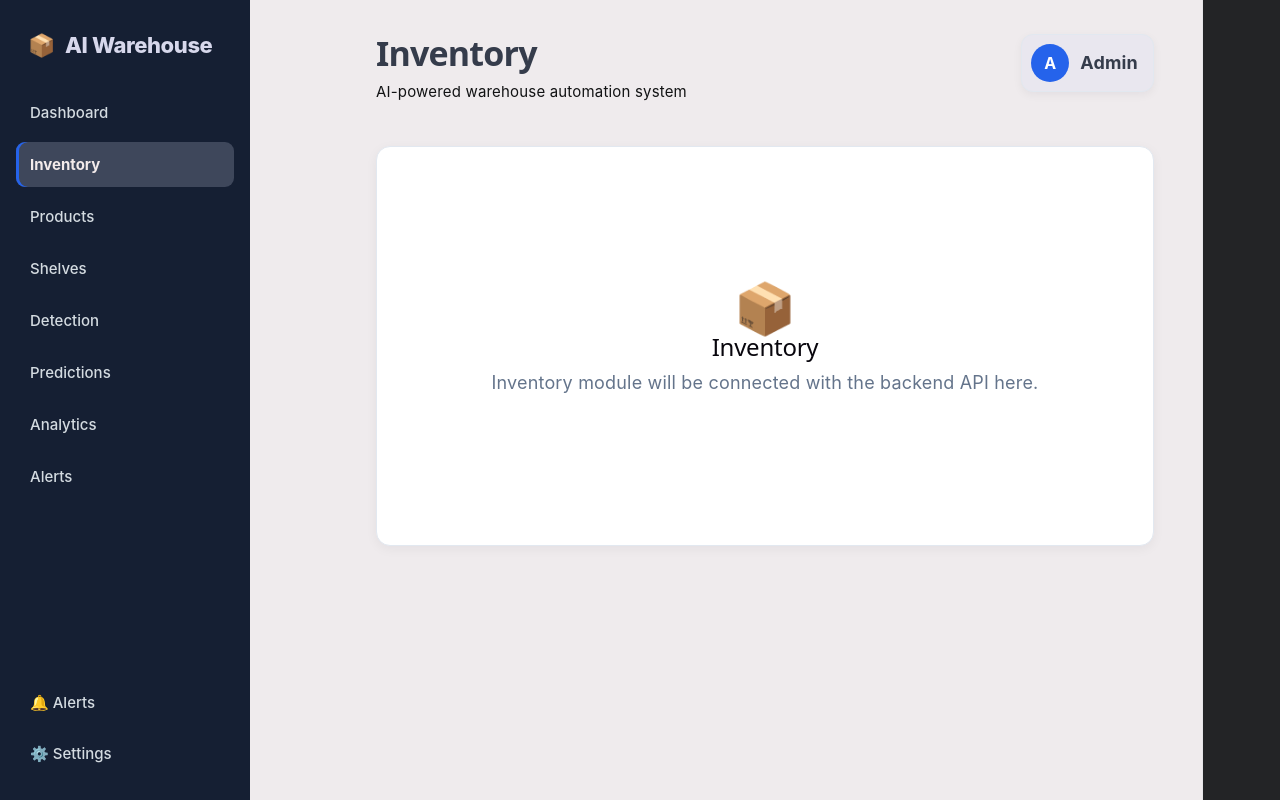
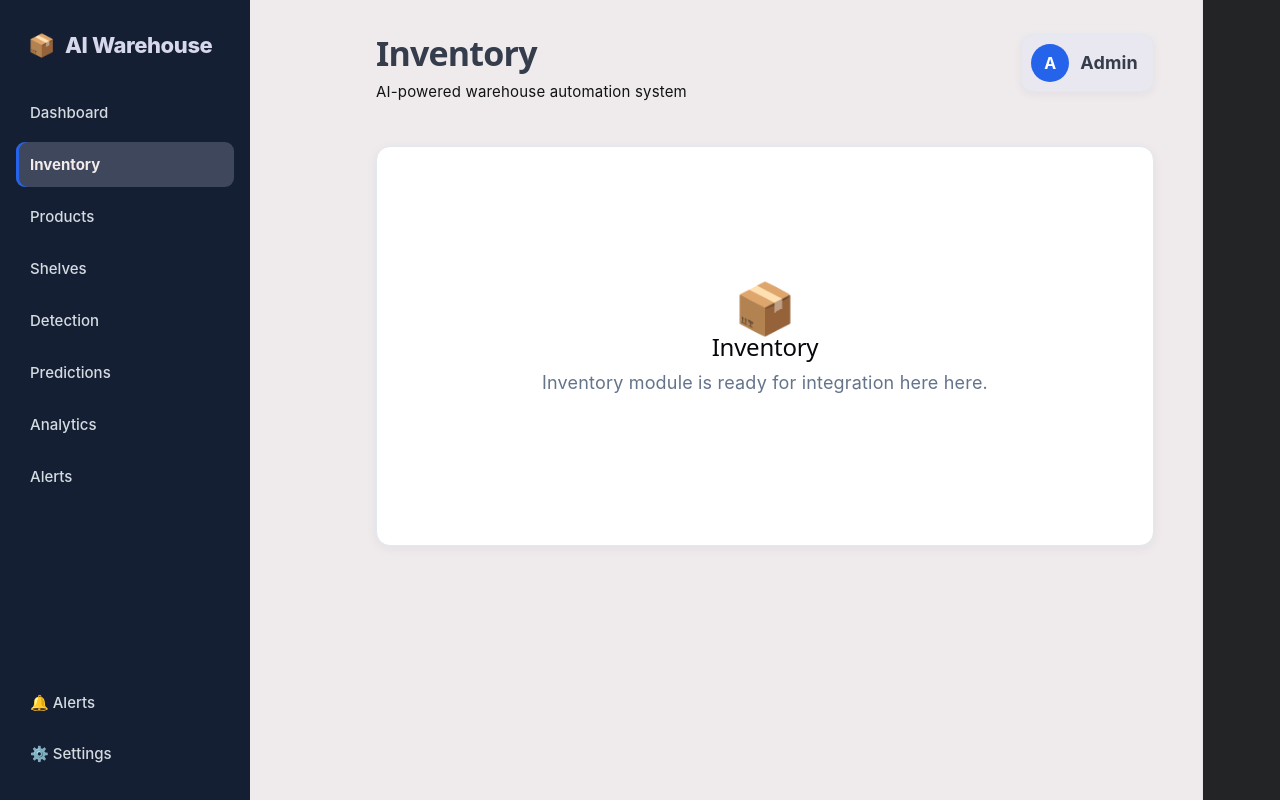
Before and after one commit to khyatiisingh25/AI-Warehouse-Automation, a React app in the folder frontend/: page / in a window 1280 px wide. Both pictures are taken after a click on the button "Inventory". Built offline with nearby package versions, Linux system fonts and the light colour scheme; the HTML template or start-up script is replaced by a standard one.

Commit message:
fix frontend dashboard

```diff
--- a/frontend/src/App.jsx
+++ b/frontend/src/App.jsx
@@ -157,7 +157,7 @@ function App() {
             <div className="placeholder-icon">📦</div>
             <h2>{activePage}</h2>
             <p>
-              {activePage} module will be connected with the backend API
+              {activePage} module is ready for integration here
               here.
             </p>
           </section>
```
